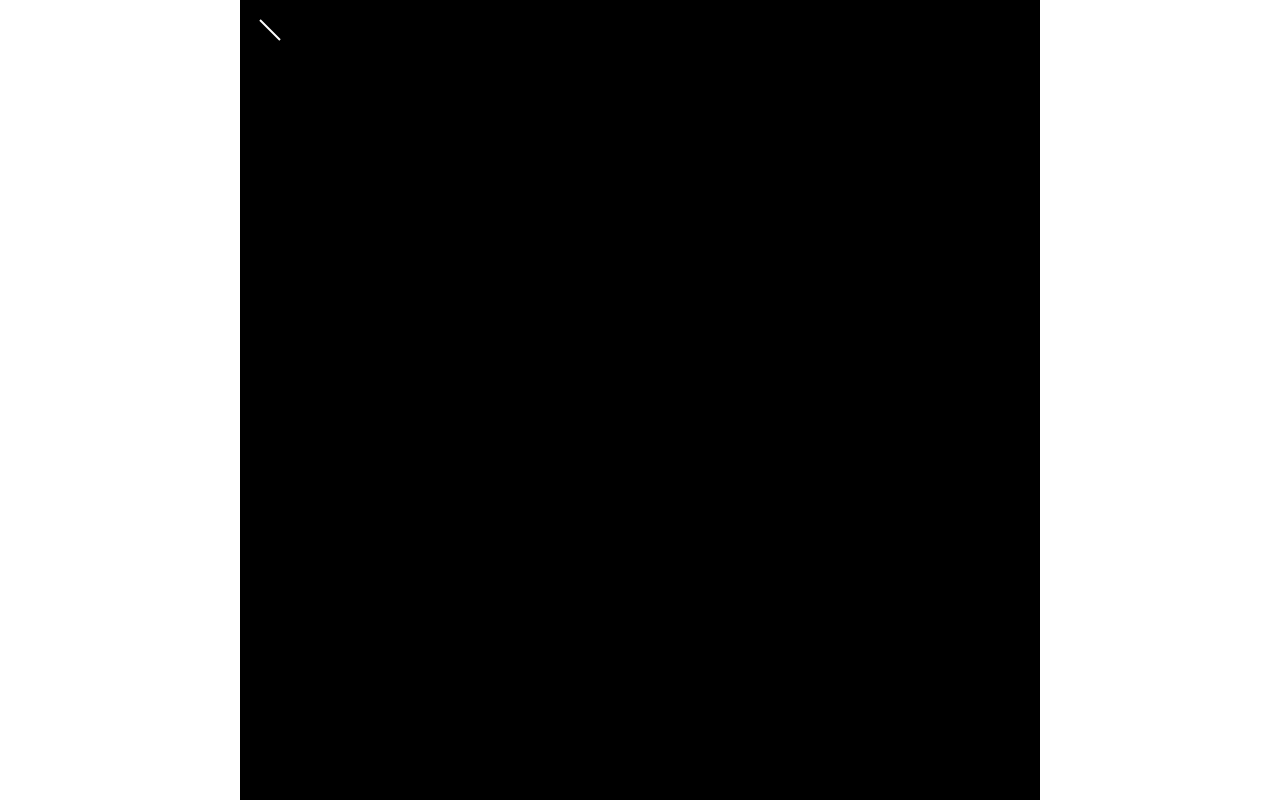
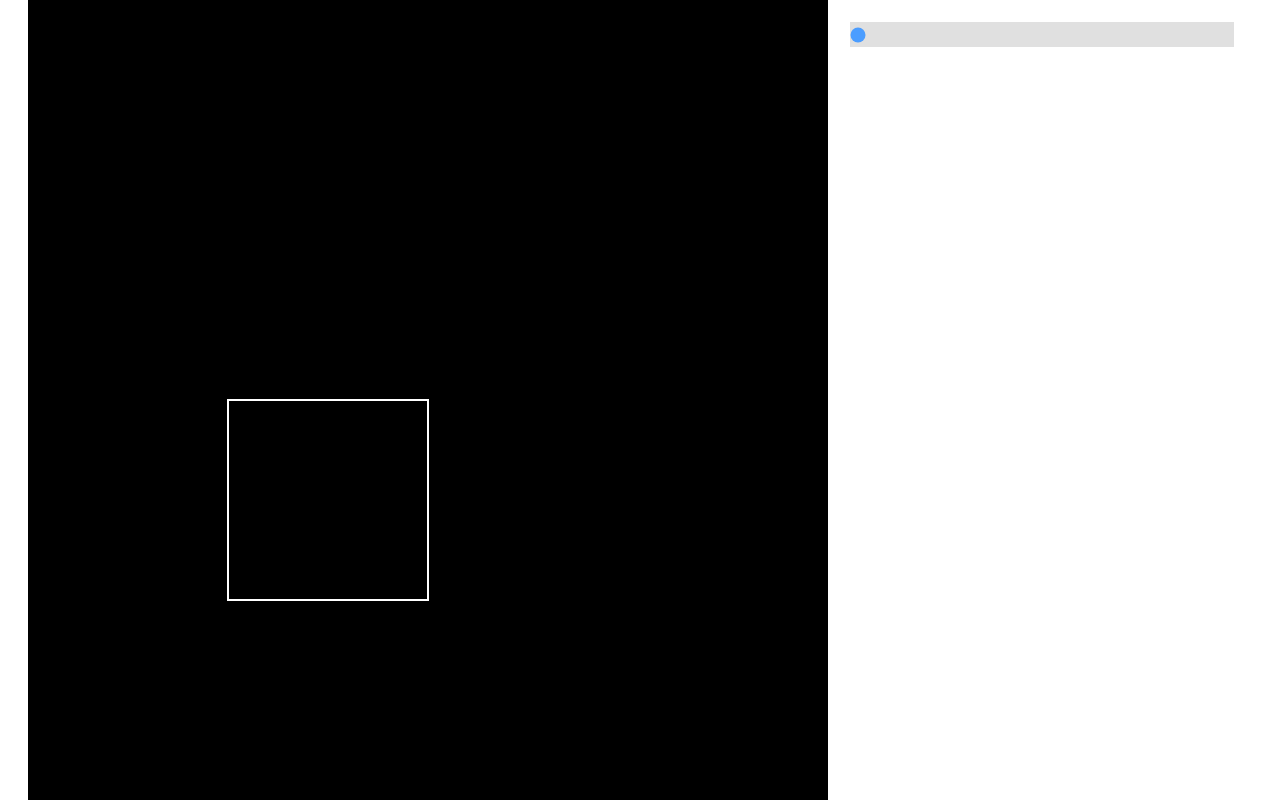
Before and after one commit to Michielab/kubus, a React (Create React App) app: page / in a window 1280 px wide. Built offline with nearby package versions, Linux system fonts and the light colour scheme.

Commit message:
made square/slider to resize

```diff
--- a/src/App.css
+++ b/src/App.css
@@ -25,3 +25,26 @@
 .kubus-container {
   background-color: black;
 }
+
+.slidecontainer {
+  margin: 20px;
+  width: 30%;
+}
+
+.slider {
+  -webkit-appearance: none;
+  width: 100%;
+  height: 25px;
+  background: #d3d3d3;
+  outline: none;
+  opacity: 0.7;
+  -webkit-transition: 0.2s;
+  transition: opacity 0.2s;
+}
+
+.home-container {
+  display: flex;
+  justify-content: center;
+  align-content: center;
+  flex-wrap: wrap;
+}
--- a/src/Components/Home.js
+++ b/src/Components/Home.js
@@ -2,13 +2,38 @@ import React, { Component } from "react";
 import Kubus from "./Kubus";
 
 class Home extends Component {
+  constructor(props) {
+    super(props);
+    this.state = {
+      slideValue: 1,
+      kubus: [[200, 400], [200, 600, 400, 600, 400, 400]]
+    };
+  }
+  adjustSize = event => {
+    var x = parseInt(event.target.value);
+    console.log(typeof x);
+    this.setState({
+      slideValue: event.target.value,
+      kubus: [[200, 400], [200, 600 + x, 400 + x, 600 + x, 400 + x, 400]]
+    });
+  };
   render() {
-    const vertices = [[20, 20], [40, 40]];
     return (
-      <div>
+      <div className="home-container">
         <svg width="800" height="800" className="kubus-container">
-          <Kubus vertices={vertices} />
+          <Kubus vertices={this.state.kubus} />
         </svg>
+        <div className="slidecontainer">
+          <input
+            type="range"
+            min="1"
+            max="300"
+            value={this.state.slideValue}
+            className="slider"
+            id="myRange"
+            onChange={this.adjustSize}
+          />
+        </div>
       </div>
     );
   }
--- a/src/Components/Kubus.js
+++ b/src/Components/Kubus.js
@@ -9,7 +9,12 @@ class Kubus extends Component {
       this.props.vertices[0][1],
       "L",
       this.props.vertices[1][0],
-      this.props.vertices[1][1]
+      this.props.vertices[1][1],
+      this.props.vertices[1][2],
+      this.props.vertices[1][3],
+      this.props.vertices[1][4],
+      this.props.vertices[1][5],
+      "z"
     ].join(" ");
     return (
       <path
```
